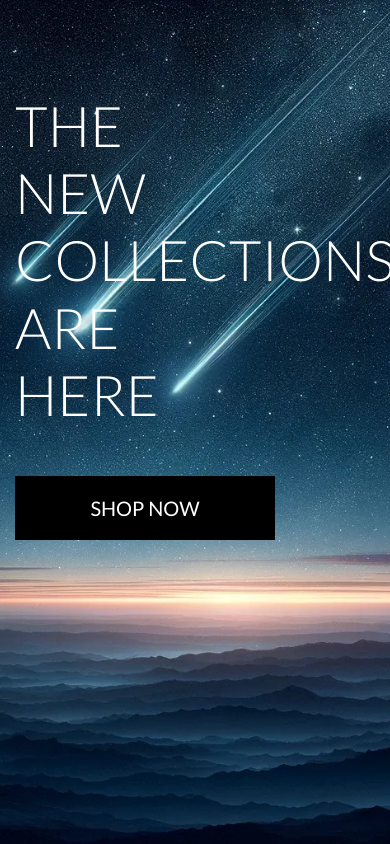
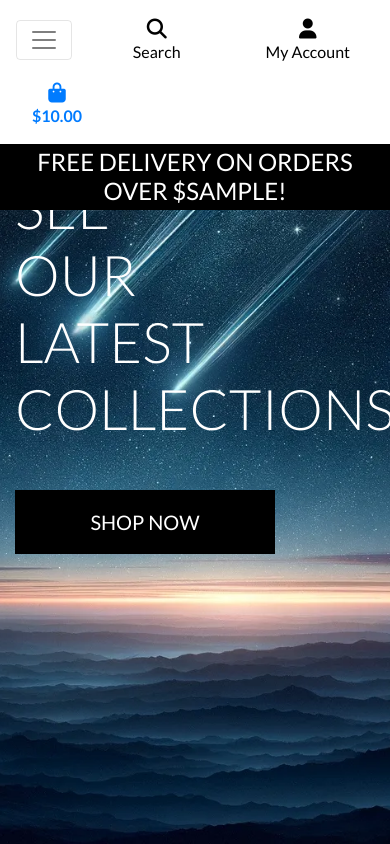
Before and after one commit to Bryaro/pp5, a Django app: template home/templates/home/index.html in a window 390 px wide. Run offline with Django 3.2, Linux system fonts and the light colour scheme; the template is opened without the code that fills it: most values are stand-ins (such as "Sample title", 1, 10 or a date in 2020); some libraries are stand-ins or nearby versions.

Commit message:
add includes file the mobile-header and main-nav html to it

```diff
--- a/home/templates/home/index.html
+++ b/home/templates/home/index.html
@@ -10,11 +10,11 @@
 {% endblock %}
 
 {% block content %}
-<div class="container h-100">
+<div class="container h-100 mt-5">
     <div class="row h-100">
         <div class="col-7 col-md-6 my-auto">
             <h1 class="display-4 logo-font text-white">
-                The new collections are here
+                See our latest Collections
             </h1>
             <div class="my-5">
                 <h4>
--- a/static/css/base.css
+++ b/static/css/base.css
@@ -56,6 +56,10 @@ body {
     border: 1px solid black !important;
 }
 
+.bg-black {
+    background: #000;
+}
+
 /* -------------------------------- Media Queries */
 
 /* Slightly larger container on xl screens */
@@ -78,4 +82,5 @@ body {
     .header-container {
         padding-top: 164px;
     }
+
 }
--- a/templates/base.html
+++ b/templates/base.html
@@ -38,7 +38,7 @@
   <body>
 
     <header class="container-fluid fixed-top">
-      <div id="topnav" class="row bg-dark text-white pt-lg-2 d-none d-lg-flex">
+      <div id="topnav" class="row bg-black text-white pt-lg-2 d-none d-lg-flex">
           <div class="col-12 col-lg-4 my-auto py-1 py-lg-0 text-center text-lg-left">
               <a href="{% url 'home' %}" class="nav-link main-logo-link">
                 <h2 class="logo-font text-white my-0"><strong>Cosmos</strong> Watches</h2>
@@ -97,7 +97,21 @@
               </ul>
           </div>
       </div>
-  </header>
+      <div class="row bg-white">
+        <nav class="navbar navbar-expand-lg navbar-light w-100">
+            <button class="navbar-toggler" type="button" data-toggle="collapse" data-target="#main-nav" aria-controls="main-nav" aria-expanded="false" aria-label="Toggle navigation">
+                <span class="navbar-toggler-icon"></span>
+            </button>
+            {% include 'includes/mobile-header.html' %}
+            {% include 'includes/main-nav.html' %}
+        </nav>
+        </div>
+        <div id="delivery-banner" class="row text-center">
+            <div class="col bg-black text-white">
+                <h4 class="logo-font my-1">Free delivery on orders over ${{ free_shipping_threshold }}!</h4>
+            </div>
+        </div>
+    </header>
 
 
 
--- /dev/null
+++ b/templates/includes/main-nav.html
@@ -0,0 +1,29 @@
+{% load static %}
+
+<div class="collapse navbar-collapse" id="main-nav">
+    <ul class="navbar-nav w-auto mx-auto">
+        <li class="nav-item dropdown">
+            <a class="logo-font font-weight-bold nav-link text-black mr-5" href="#" id="all-products-link" data-toggle="dropdown" aria-haspopup="true" aria-expanded="false">
+                All Products
+            </a>
+            <div class="dropdown-menu border-0" aria-labelledby="all-products-link">
+                <a href="" class="dropdown-item">By Price</a>
+                <a href="" class="dropdown-item ">By Rating</a>
+                <a href="" class="dropdown-item ">By Category</a>
+            </div>
+        </li>
+
+        <li class="nav-item dropdown">
+            <a class="logo-font font-weight-bold nav-link text-black mr-5" href="#" id="clothing-link" data-toggle="dropdown" aria-haspopup="true" aria-expanded="false">
+                Our Watches
+            </a>
+            <div class="dropdown-menu border-0" aria-labelledby="clothing-link">
+                <a href="" class="dropdown-item">Big Bang</a>
+                <a href="" class="dropdown-item">Solar System</a>
+                <a href="" class="dropdown-item">Luna</a>
+                <a href="" class="dropdown-item">All Watches</a>
+            </div>
+        </li>
+
+    </ul>
+</div>
--- /dev/null
+++ b/templates/includes/mobile-header.html
@@ -0,0 +1,58 @@
+{% load static %}
+
+<li class="list-inline-item">
+    <a class="text-black nav-link d-block d-lg-none" href="#" id="mobile-search" data-toggle="dropdown" aria-haspopup="true" aria-expanded="false">
+        <div class="text-center">
+            <div><i class="fas fa-search fa-lg"></i></div>
+            <p class="my-0">Search</p>
+        </div>
+    </a>
+    <div class="dropdown-menu border-0 w-100 p-3 rounded-0 my-0" aria-labelledby="mobile-search">
+        <form class="form" method="GET" action="">
+            <div class="input-group w-100">
+                <input class="form-control border border-black rounded-0" type="text" name="q" placeholder="Search our site">
+                <div class="input-group-append">
+                    <button class="form-control form-control btn btn-black border border-black rounded-0" type="submit">
+                        <span class="icon">
+                            <i class="fas fa-search"></i>
+                        </span>
+                    </button>
+                </div>
+            </div>
+        </form>
+    </div>
+</li>
+<li class="list-inline-item dropdown">
+    <a class="text-black nav-link d-block d-lg-none" href="#" id="user-options" data-toggle="dropdown" aria-haspopup="true" aria-expanded="false">
+        <div class="text-center">
+            <div><i class="fas fa-user fa-lg"></i></div>
+            <p class="my-0">My Account</p>
+        </div>
+    </a>
+    <div class="dropdown-menu border-0" aria-labelledby="user-options">
+        {% if request.user.is_authenticated %}
+            {% if request.user.is_superuser %}
+                <a href="{% url 'account_logout' %}" class="dropdown-item">Product Management</a>
+            {% endif %}
+            <a href="" class="dropdown-item">My Profile</a>
+            <a href="{% url 'account_logout' %}" class="dropdown-item">Logout</a>
+        {% else %}
+            <a href="{% url 'account_signup' %}" class="dropdown-item">Sign-up</a>
+            <a href="{% url 'account_login' %}" class="dropdown-item">Login</a>
+        {% endif %}
+    </div>
+</li>
+<li class="list-inline-item">
+    <a class="{% if grand_total %}text-primary font-weight-bold{% else %}text-black{% endif %} nav-link d-block d-lg-none" href="">
+        <div class="text-center">
+            <div><i class="fas fa-shopping-bag fa-lg"></i></div>
+            <p class="my-0">
+                {% if grand_total %}
+                    ${{ grand_total|floatformat:2 }}
+                {% else %}
+                    $0.00
+                {% endif %}
+            </p>
+        </div>
+    </a>
+</li>
```
